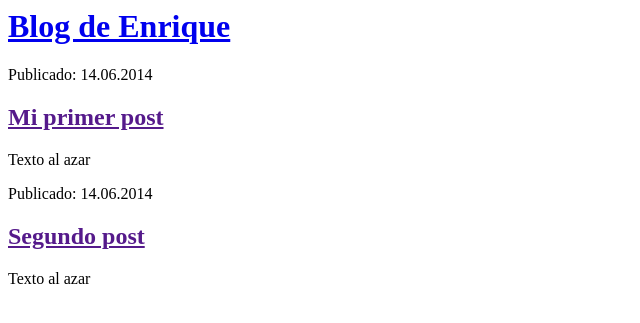
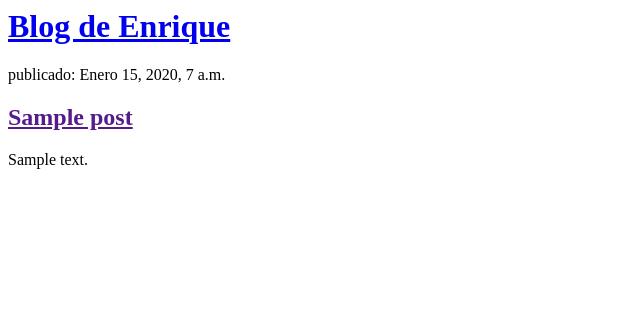
Before and after one commit to enrisimp/my-first-blog, a Django app: page / in a window 1280 px wide. Shown: the top 323 px of the page, without its empty margins (0-640 px from the left). Run offline with Django 3.2, Linux system fonts and the light colour scheme; tables that the repository leaves empty hold one stand-in row (values such as "Sample post").

Commit message:
Templates muestran base de datos

```diff
--- a/blog/templates/blog/post_list.html
+++ b/blog/templates/blog/post_list.html
@@ -1,3 +1,5 @@
+
+
 <html>
     <head>
         <title>Blog de Enrique</title>
@@ -7,16 +9,13 @@
             <h1><a href="/">Blog de Enrique</a></h1>
         </div>
 
-        <div>
-            <p>Publicado: 14.06.2014</p>
-            <h2><a href="">Mi primer post</a></h2>
-            <p>Texto al azar</p>
-        </div>
+        {% for post in posts %}
 
-        <div>
-            <p>Publicado: 14.06.2014</p>
-            <h2><a href="">Segundo post</a></h2>
-            <p>Texto al azar</p>
-        </div>
+            <div>
+                <p> publicado: {{ post.published_date }}</p>
+                <h2><a href="">{{ post.title }}</a></h2>
+                <p>{{ post.text|linebreaksbr }}</p>
+            </div>
+        {% endfor %}
     </body>
 </html>
--- a/blog/views.py
+++ b/blog/views.py
@@ -1,5 +1,8 @@
 from django.shortcuts import render
+from django.utils import timezone
+from .models import Post
 
 # Create your views here.
 def post_list(request):
-    return render(request, 'blog/post_list.html', {})
+    posts = Post.objects.filter(published_date__lte=timezone.now()).order_by('published_date')
+    return render(request, 'blog/post_list.html', {'posts': posts})
```
